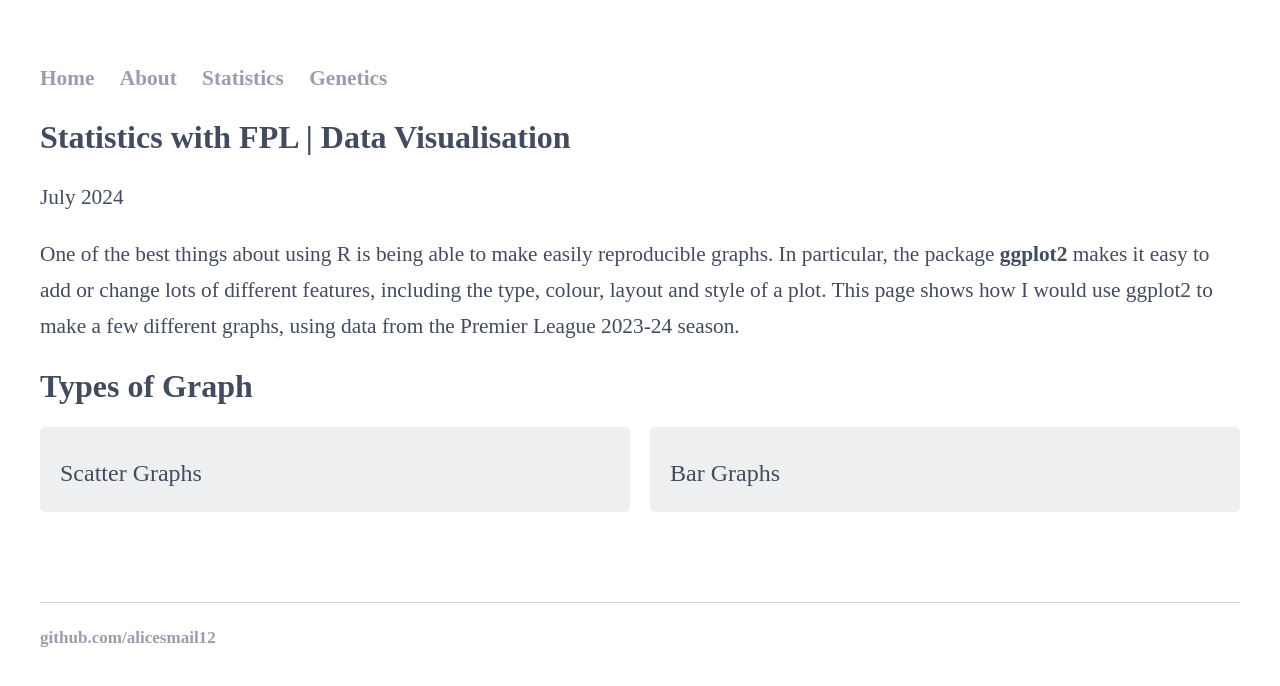
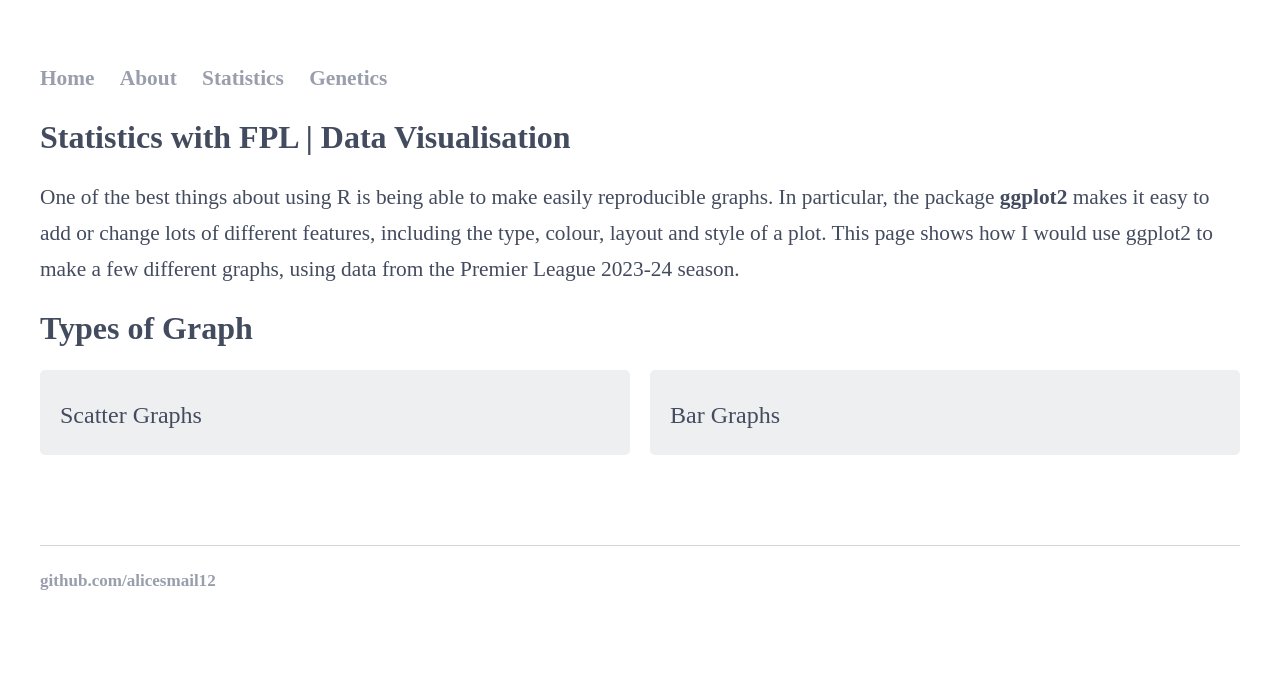
Before and after one commit to alicesmail12/alicesmail12.github.io, a Jekyll site: the page built from Statistics/DataVisualisation-FPL.html, in a window 1280 px wide. Shown: the top 686 px of the page. Built offline with Jekyll 4.4.1, drawn with Linux system fonts in a browser that asks for light colours; some web fonts are replaced.

Commit message:
Update DataVisualisation-FPL.html

```diff
--- a/Statistics/DataVisualisation-FPL.html
+++ b/Statistics/DataVisualisation-FPL.html
@@ -73,8 +73,7 @@
 </style>
 <div class="container">
 <h1>Statistics with FPL | Data Visualisation</h1>
-<p>July 2024</p>
-One of the best things about using R is being able to make easily reproducible graphs. In particular, the package <bold>ggplot2</bold> makes it easy to add or change lots of different features, including the type, colour, layout and style of a plot. This page shows how I would use ggplot2 to make a few different graphs, using data from the Premier League 2023-24 season.
+<p>One of the best things about using R is being able to make easily reproducible graphs. In particular, the package <bold>ggplot2</bold> makes it easy to add or change lots of different features, including the type, colour, layout and style of a plot. This page shows how I would use ggplot2 to make a few different graphs, using data from the Premier League 2023-24 season.</p>
 <h1>Types of Graph</h1>
 <body>
     <div class="portfolio">
```
